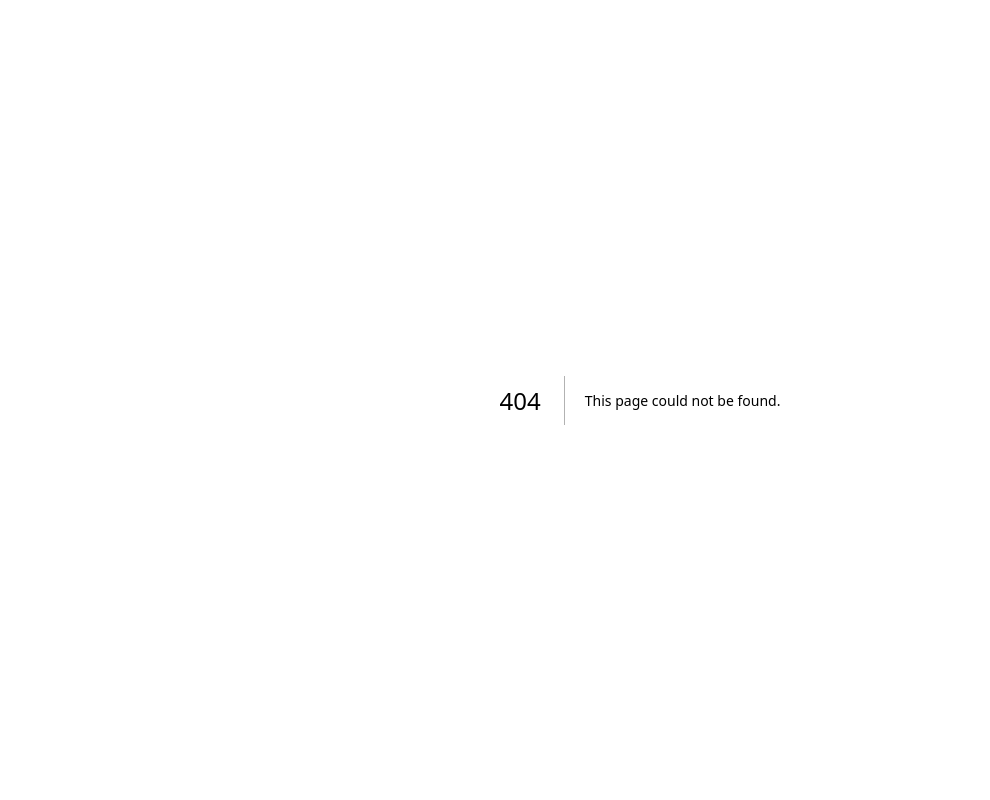
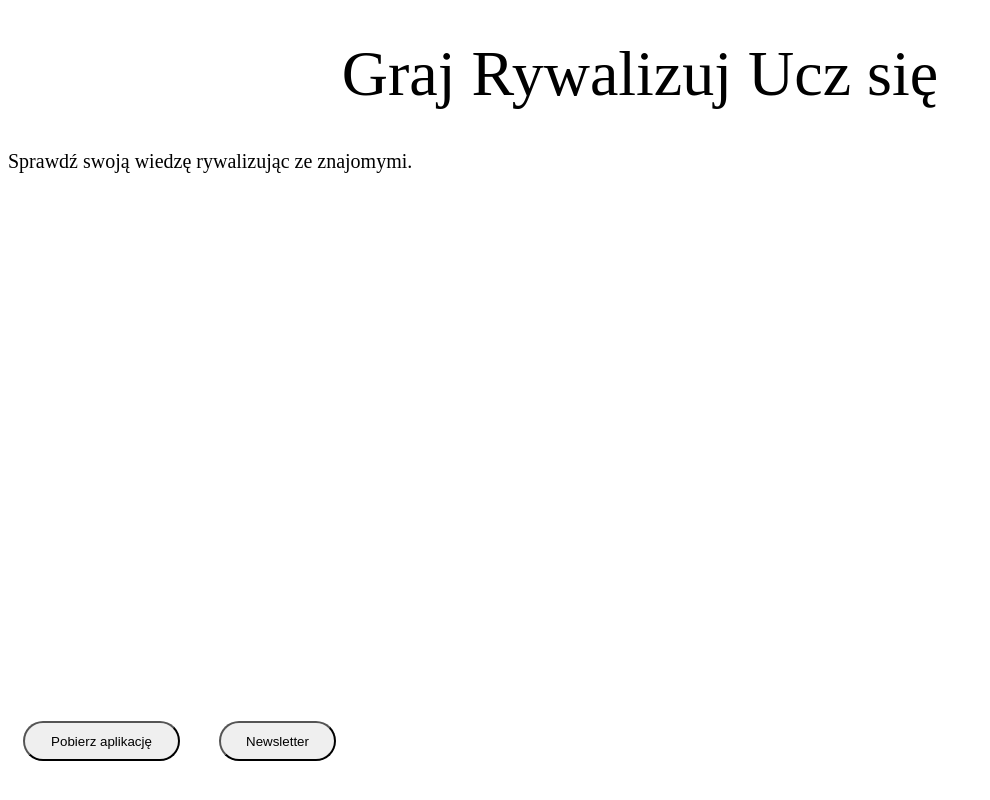
Before and after one commit to AzenoIT/dev_me_up, a Next.js app in the folder landing_page/: page /firstsection in a window 1280 px wide. Before the commit this address had no page. Shown: the whole page, without its empty margins (0-990 px from the left). Built offline with nearby package versions, Linux system fonts and the light colour scheme.

Commit message:
mainpage for first section

```diff
--- /dev/null
+++ b/landing_page/src/app/firstsection/page.js
@@ -0,0 +1,20 @@
+"use client";
+
+// import { Button, Grid, Stack } from "@mui/material";
+
+import { Button } from "@mui/material/Button";
+import "./../../styles/firstsection.css"
+
+export default function FirstSection() {
+    return (<div>
+        <h1 className='hd1'>Graj Rywalizuj Ucz się</h1>
+        <h3 className='hd3'>Sprawdź swoją wiedzę rywalizując ze znajomymi.</h3>
+        <div>
+            <button className='btn-1'>Pobierz aplikację</button>
+            <button className='btn-2'>Newsletter</button>
+        </div>
+
+    </div>)
+
+
+}
--- a/landing_page/src/app/opinions/page.js
+++ b/landing_page/src/app/opinions/page.js
@@ -1,7 +1,6 @@
 'use client'
 
 import '../../styles/opinions.css'
-
 import {Button} from "@mui/material";
 
 
--- /dev/null
+++ b/landing_page/src/styles/firstsection.css
@@ -0,0 +1,51 @@
+
+
+.hd1 {
+    font-style: normal;
+    font-weight: 500;
+    font-size: 64px;
+    line-height: 62px;
+    align-items: center;
+    text-align: center;
+    color: #000;
+}
+
+.hd3 {
+    font-style: normal;
+    font-weight: 300;
+    font-size: 20px;
+    line-height: 26px;
+    display: flex;
+    align-items: center;
+    text-align: center;
+    color: #000;
+
+}
+
+.btn-1 {
+    display: flex;
+    flex-direction: column;
+    justify-content: center;
+    align-items: center;
+    padding: 0px;
+    position: absolute;
+    width: 157px;
+    height: 40px;
+    left: 23px;
+    top: 721px;
+    border-radius: 100px;
+}
+
+.btn-2 {
+    display: flex;
+    flex-direction: column;
+    justify-content: center;
+    align-items: center;
+    padding: 0px;
+    position: absolute;
+    width: 117px;
+    height: 40px;
+    left: 219px;
+    top: 721px;
+    border-radius: 100px;
+}
```
Also changed, not shown: landing_page/src/app/page.js (deleted, +0 -16 lines), landing_page/src/images/mac-icon.png (added), landing_page/src/styles/opinions.css (line endings or trailing spaces).
